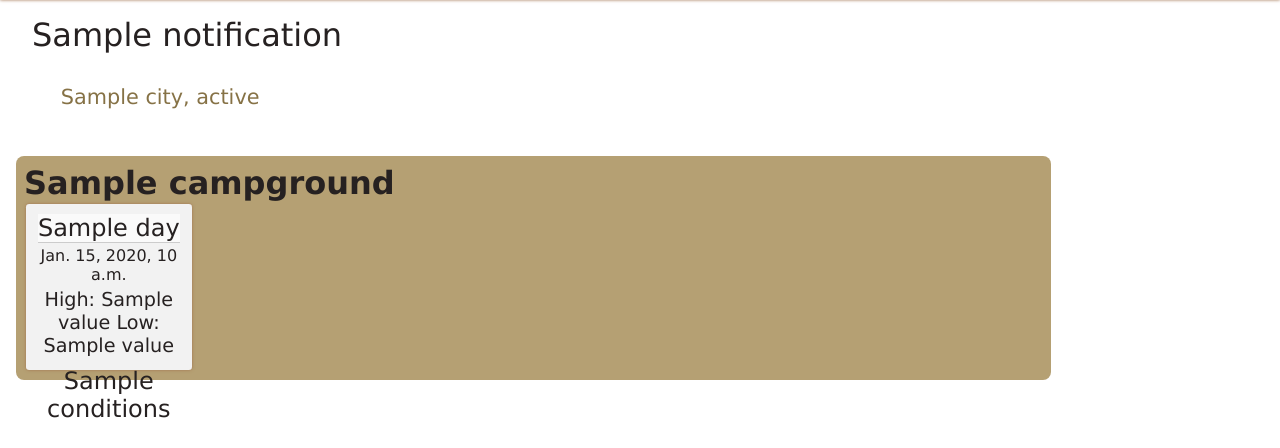
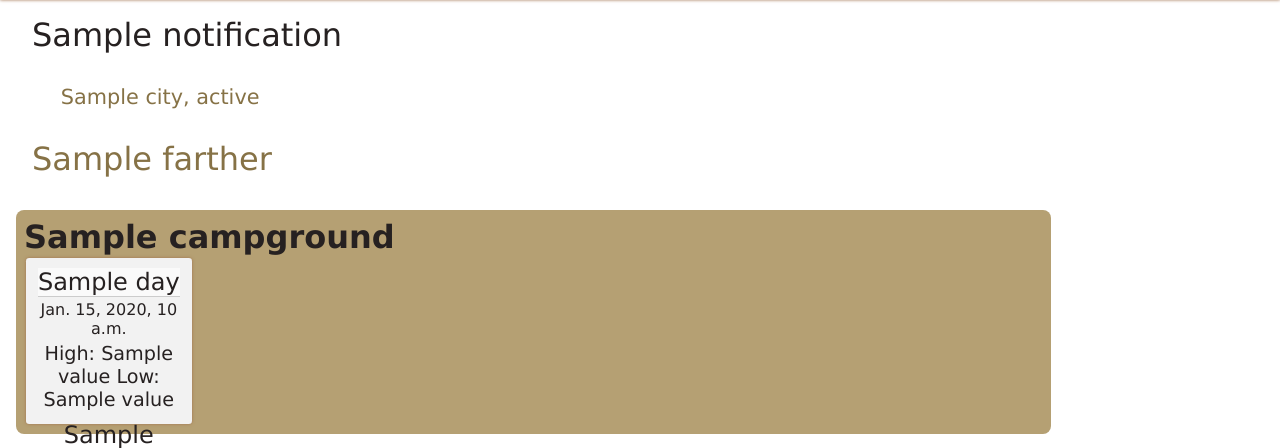
Before and after one commit to jomogalla/campclimate, a Django app: template templates/camp.html in a window 1280 px wide. Shown: the part 66-514 px from the top of the page. Run offline with Django 3.2, Linux system fonts and the light colour scheme; tables that the repository leaves empty hold one stand-in row (values such as "Sample post"); the template is opened without the code that fills it: values that come from a table or form of the project are taken from there, most other values are stand-ins (such as "Sample title", 1, 10 or a date in 2020).

Commit message:
added search farther mechanic

```diff
--- a/templates/camp.html
+++ b/templates/camp.html
@@ -43,6 +43,10 @@
 			$('#id_location').val($(this).text())
 			$('#goButton').click();
 		});
+		$('#farther').click(function(){
+			$('#id_distance').val(parseInt($('#id_distance').val()) + 10)
+			$('#goButton').click();
+		});
 
 		// WORKING
 		// $(".infoToggle").click(function(){
@@ -79,6 +83,9 @@
 					<li>{{city.name}}, {{city.state}}	</li>
 				{% endfor %}
 				</ul>
+			</div>
+			<div id="farther">
+				{{farther}}
 			</div>
 			{% for infoBlob in zipped %}
 				<div class="infoBlob small">
--- a/weather/static/styles.css
+++ b/weather/static/styles.css
@@ -19,6 +19,13 @@
 #possibleCities{
 	font-size: 1.3em;
 	/*padding-left: 1em;*/
+}
+#farther{
+	margin: 0.5em;
+	margin-left: 1em;
+	font-size: 2em;
+	cursor: pointer;
+	color: #867246;
 }
 .smallForm{
 	margin: 0;
--- a/weather/views.py
+++ b/weather/views.py
@@ -194,7 +194,7 @@ def camp(request):
 				return render_to_response('./camp.html', {"camplist_length":len(approvedCampSet), 'debug':debug, 'forecasts':allTheForecasts, 'form': form, 'zipped': zipped})
 			else:
 				notification = 'Search farther...'
-				return render_to_response('./camp.html', {'form': form,'notification':notification, 'debug':debug})
+				return render_to_response('./camp.html', {'form': form,'farther':notification, 'debug':debug})
 		else:
 			debug.append('form data is invalid')
 			form = WeatherForm(request.GET)
```
Also changed, not shown: 1 other file.
